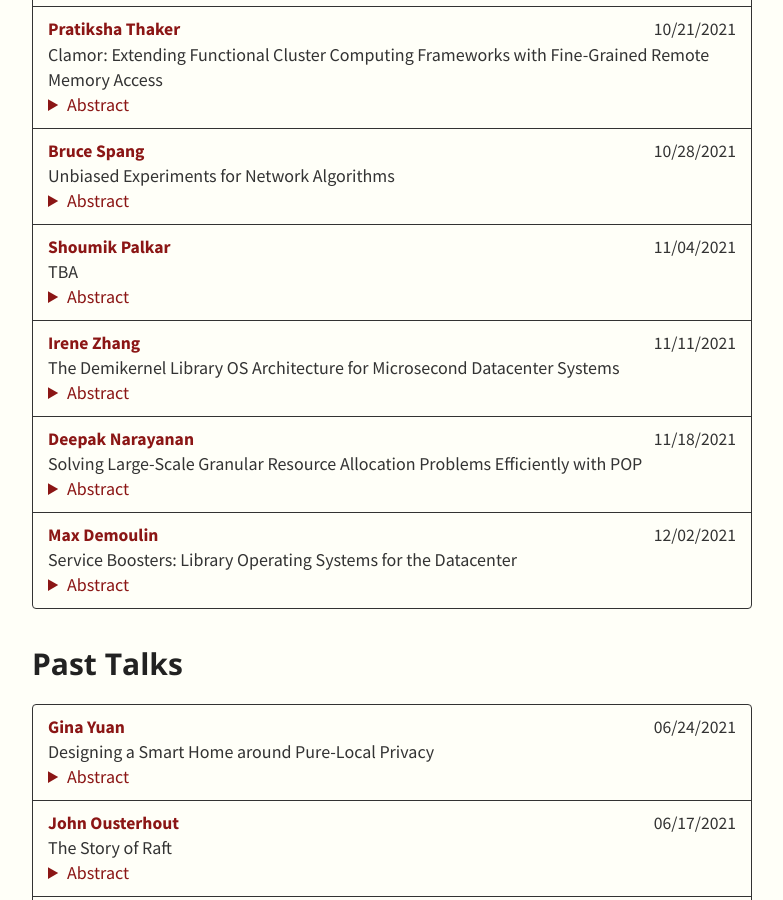
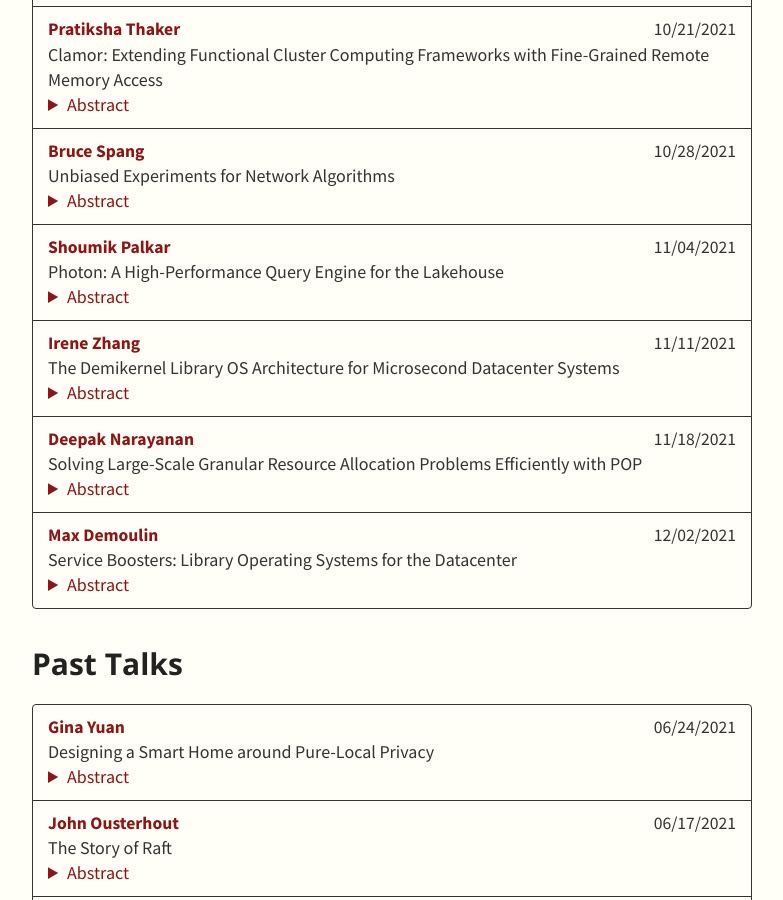
Before and after one commit to stanford-systems-seminar/stanford-systems-seminar.github.io, a Jekyll site: the page built from index.md, in a window 1280 px wide and 900 px high, scrolled down 695 px. Shown: the whole window, without its empty margins (248-1031 px from the left). Built offline with Jekyll 4.4.1, drawn with Linux system fonts in a browser that asks for light colours.

Commit message:
Updated talks

```diff
--- a/_data/talks.yml
+++ b/_data/talks.yml
@@ -28,7 +28,7 @@
       website: https://brucespang.com/
     - speaker: Shoumik Palkar
       date: 11/04/2021
-      title: "TBA"
+      title: "Photon: A High-Performance Query Engine for the Lakehouse"
       abstract: "TBA"
       website: https://shoumik.xyz/
     - speaker: Irene Zhang
```
